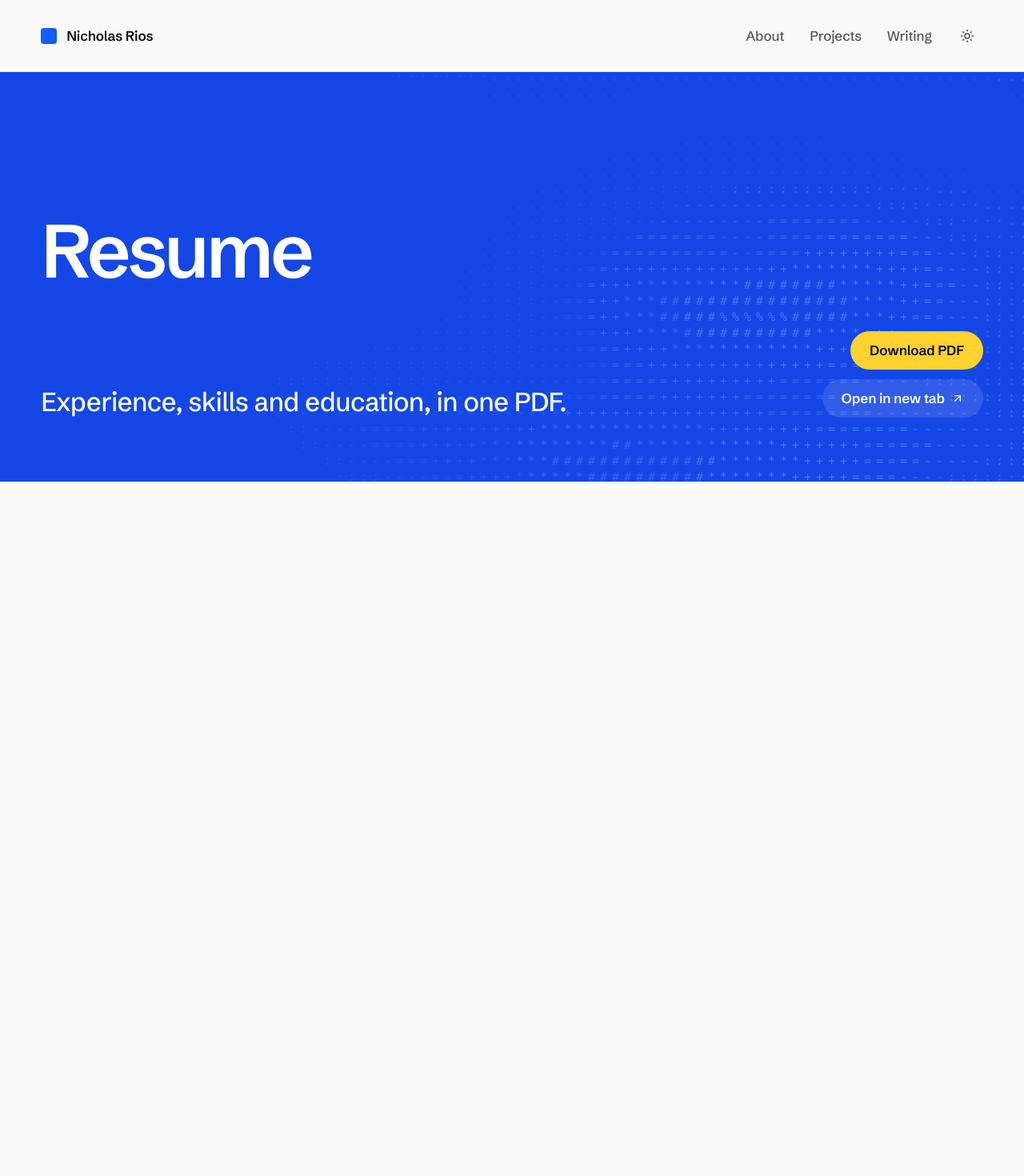
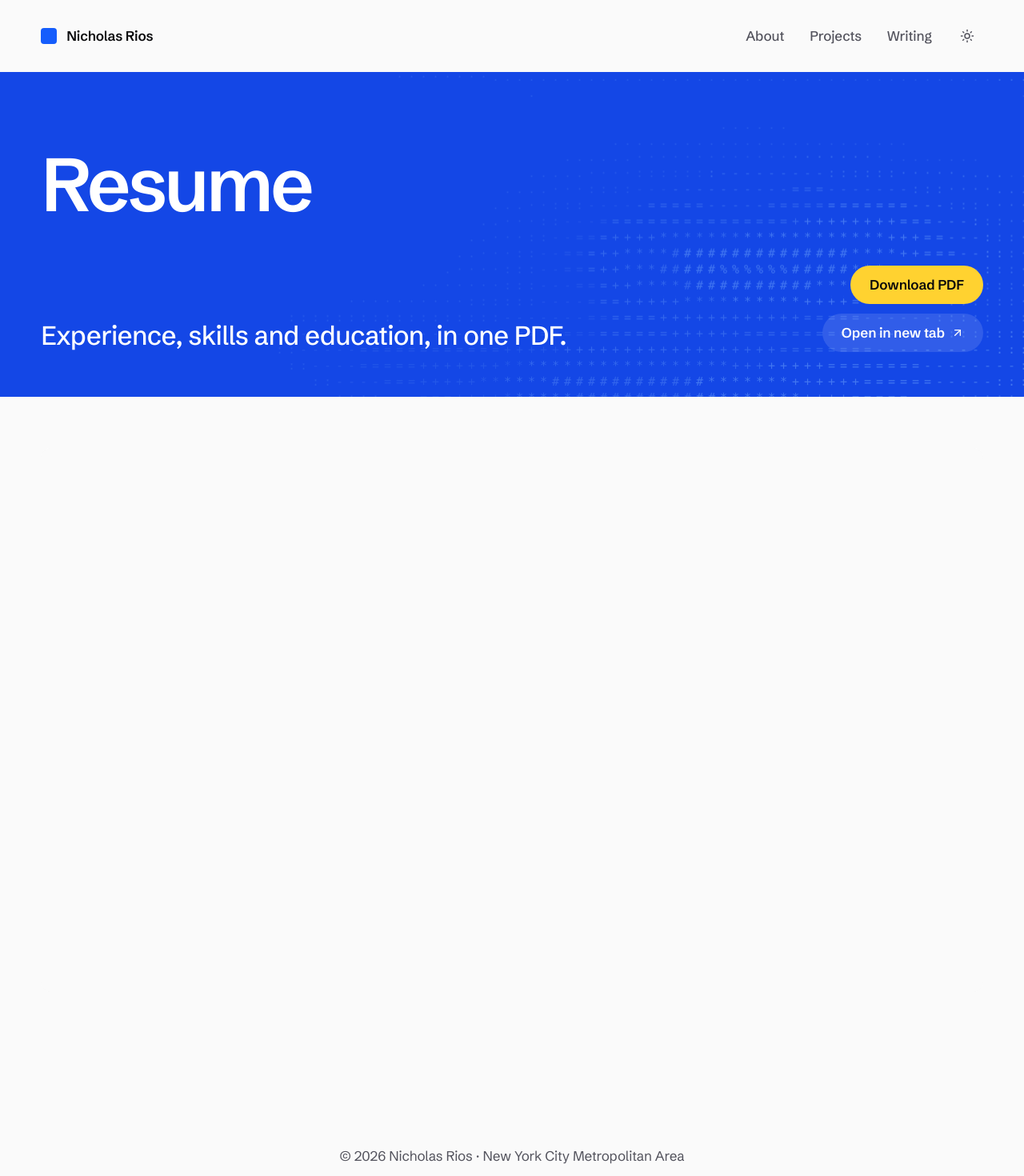
Before and after one commit to RiosNicholas/portfolio-website, a Next.js app: page /resume in a window 1280 px wide. Shown: the top 1470 px of the page at 80% size. Built offline with nearby package versions, Linux system fonts and the light colour scheme.

Commit message:
fix: fit the resume pdf to one page and shorten its hero 📄 (#35)
- open the embedded pdf with #view=Fit so the whole page shows in the frame
- drop the tall page hero on /resume so the document is reachable sooner
- give the viewer equal space above and below so it no longer sits on the hero

```diff
--- a/src/app/resume/page.tsx
+++ b/src/app/resume/page.tsx
@@ -2,7 +2,6 @@ import type { Metadata } from "next";
 
 import {
 	HeroField,
-	pageHeroClass,
 	RisingWords,
 } from "~/components/layout/hero-field";
 import { ButtonLink } from "~/components/ui/button-link";
@@ -27,7 +26,10 @@ export const metadata: Metadata = {
 export default function ResumePage() {
 	return (
 		<main id="main-content">
-			<HeroField className={pageHeroClass} labelledBy="resume-title">
+			<HeroField
+				className="flex flex-col justify-end pt-14 pb-12 md:pt-24 md:pb-14"
+				labelledBy="resume-title"
+			>
 				<h1 className="m-0 font-semibold text-display" id="resume-title">
 					<RisingWords text="Resume" />
 				</h1>
@@ -54,12 +56,13 @@ export default function ResumePage() {
 			</HeroField>
 
 			{/* Phones skip the frame: iOS Safari embeds show only page 1 of a PDF.
-			    85dvh fits one full page with the frame edges still in view. */}
-			<div className="shell hidden pb-24 md:block md:pb-40">
+			    85dvh fits one full page with the frame edges still in view.
+			    #view=Fit makes the PDF viewer fit the whole page to the frame. */}
+			<div className="shell hidden py-12 md:block md:py-16">
 				<iframe
 					className="h-[85dvh] w-full rounded-3xl bg-surface"
 					loading="lazy"
-					src={profileLinks.resume}
+					src={`${profileLinks.resume}#view=Fit`}
 					title="Resume - Nicholas Rios"
 				/>
 			</div>
```
